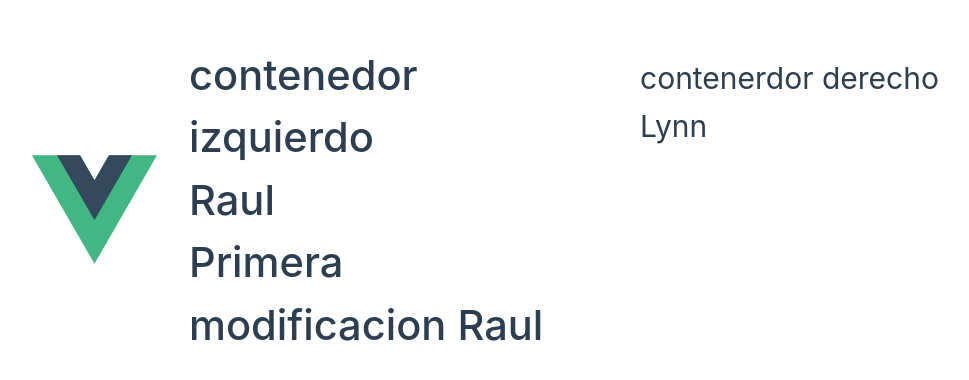
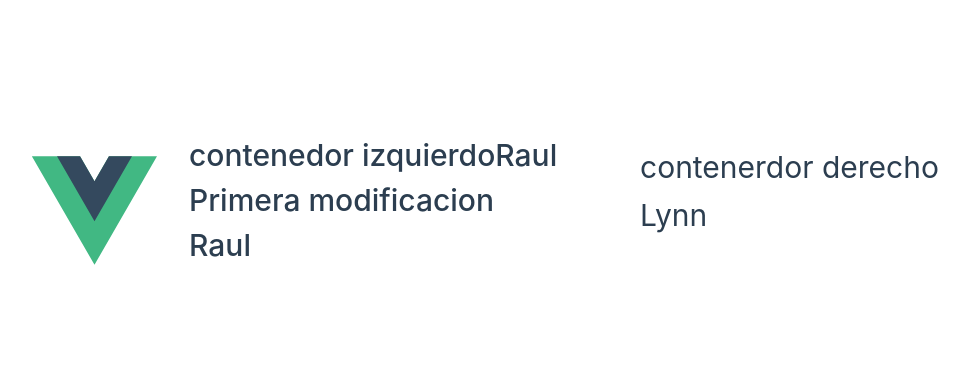
Before and after one commit to Impacto-Corp/vue-merge, a Vue app: page / in a window 1280 px wide. Shown: the part 190-570 px from the top of the page, without its empty margins (0-969 px from the left). Built offline with nearby package versions, Linux system fonts and the light colour scheme.

Commit message:
feat: Component Modified.

```diff
--- a/src/components/HelloWorld.vue
+++ b/src/components/HelloWorld.vue
@@ -11,7 +11,6 @@
 <style scoped>
 h1 {
   font-weight: 500;
-  font-size: 2.6rem;
   top: -10px;
 }
 
```
